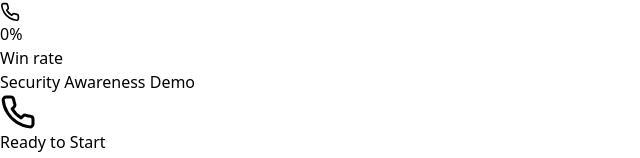
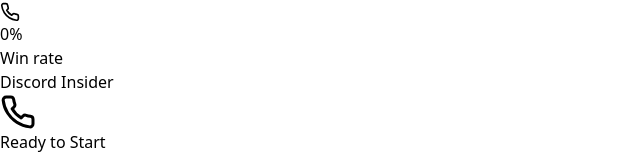
Before and after one commit to lirimqlf/script, a React (Vite) app: page / in a window 1280 px wide. Shown: the part 388-546 px from the top of the page, without its empty margins (0-640 px from the left). Built offline with nearby package versions, Linux system fonts and the light colour scheme.

Commit message:
Rename demo script from 'Security Awareness' to 'Discord Insider'

```diff
--- a/src/App.tsx
+++ b/src/App.tsx
@@ -28,7 +28,7 @@
   });
 
 const defaultScript = {
-    name: "Security Awareness Demo",
+    name: "Discord Insider",
     nodes: {
       start: {
         id: "start",
```
